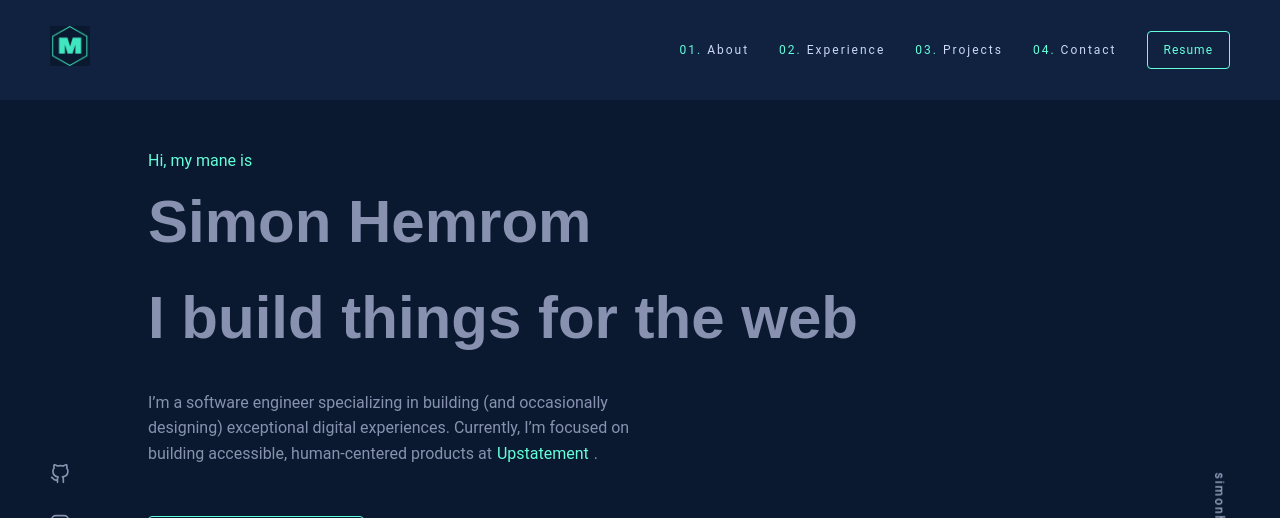
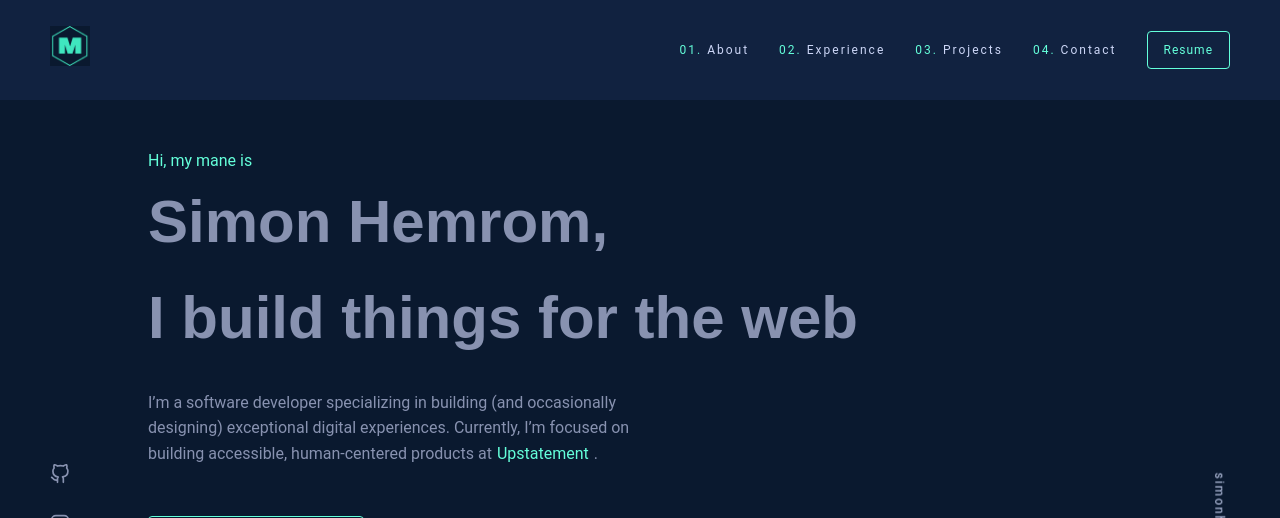
Before and after one commit to simons-devtools/simonhemrom, a Next.js app: page / in a window 1280 px wide. Shown: the top 518 px of the page. Built offline with nearby package versions, Linux system fonts and the light colour scheme.

Commit message:
updated the compon styles

```diff
--- a/compons/header.js
+++ b/compons/header.js
@@ -29,11 +29,11 @@
     <StyledHeader id="header-section">
       <div className="header-content">
         <div className="hello">Hi, my mane is</div>
-        <div className="big-heading">Simon Hemrom</div>
+        <div className="big-heading">Simon Hemrom,</div>
         <div className="big-heading">I build things for the web</div>
         <div className="description">
           <p>
-            I’m a software engineer specializing in building (and occasionally
+            I’m a software developer specializing in building (and occasionally
             designing) exceptional digital experiences. Currently, I’m focused
             on building accessible, human-centered products at
             <Link href="/" target="_blank" passHref>
```
